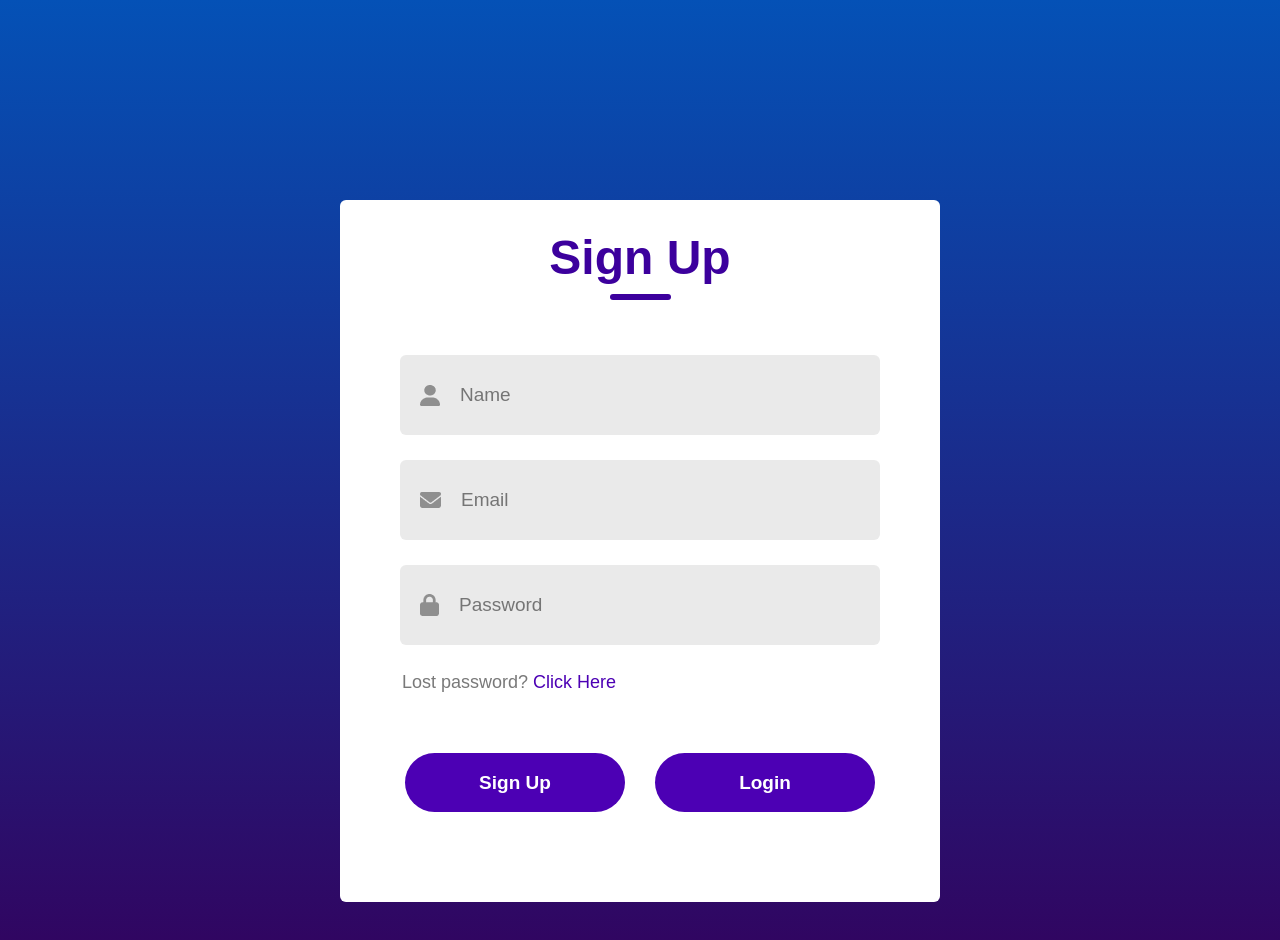
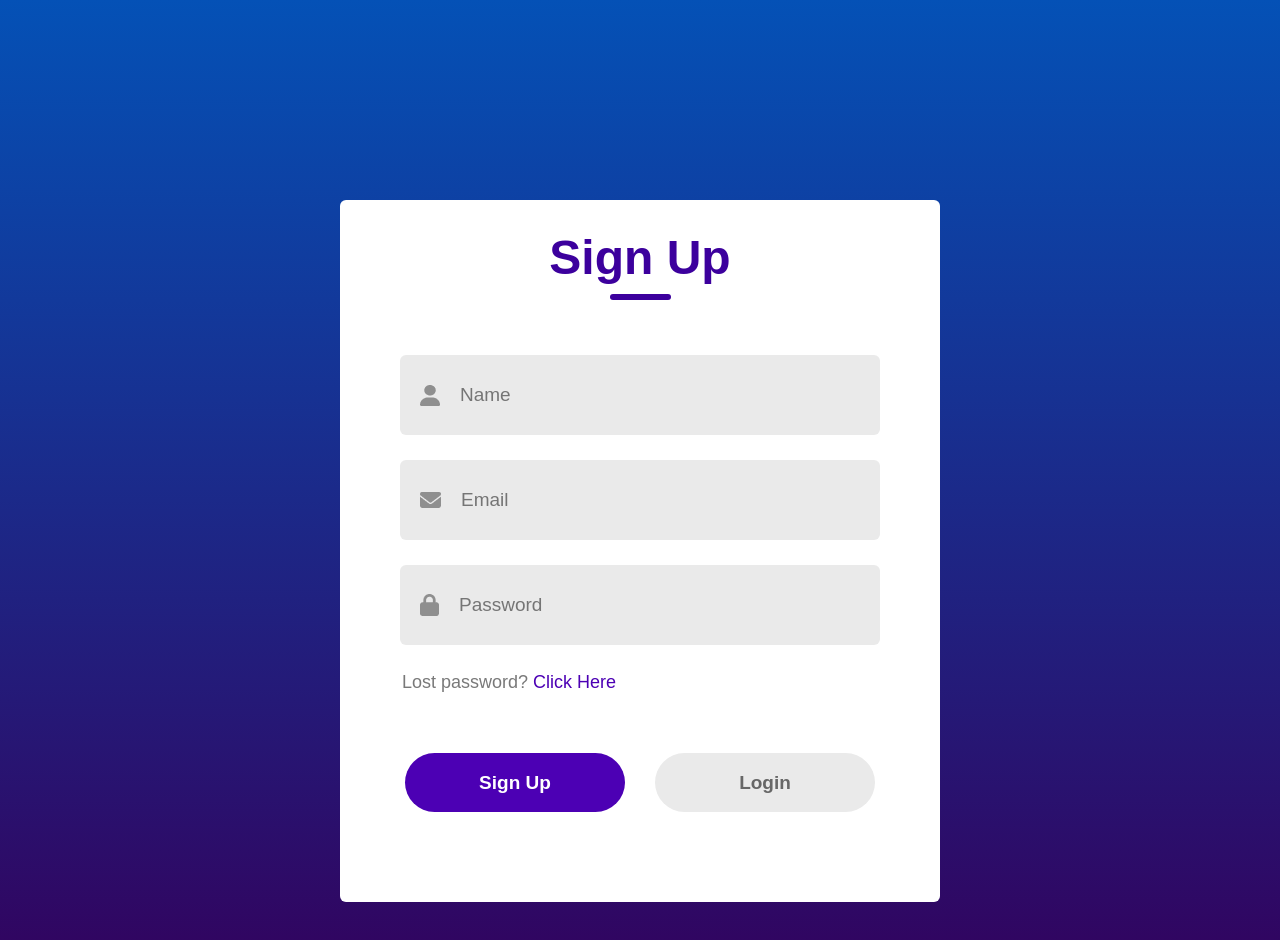
Before and after one commit to fmfahath/react-login-page, a React (Create React App) app: page / in a window 1280 px wide. Shown: the top 940 px of the page. Built offline with nearby package versions, Linux system fonts and the light colour scheme.

Commit message:
useState created

```diff
--- a/src/components/LoginSignup/LoginSignup.css
+++ b/src/components/LoginSignup/LoginSignup.css
@@ -104,3 +104,8 @@
     font-weight: 700;
     cursor: pointer;
 }
+
+.gray{
+    background-color: #eaeaea;
+    color: #676767;
+}
--- a/src/components/LoginSignup/LoginSignup.jsx
+++ b/src/components/LoginSignup/LoginSignup.jsx
@@ -1,15 +1,21 @@
-import React from 'react';
+import React, { useState } from 'react';
 import './LoginSignup.css';
 
 import user_icon from '../assets/person.png';
 import email_icon from '../assets/email.png';
 import password_icon from '../assets/password.png';
+import { act } from 'react-dom/test-utils';
 
 const LoginSignup = () => {
+
+    const [action, setAction] = useState("Sign Up");
+
+
+
   return (
     <div className='container'>
         <div className='header'>
-            <div className='text'>Sign Up</div>
+            <div className='text'>{action}</div>
             <div className='underline'></div>
         </div>
         <div className='inputs'>
@@ -30,8 +36,8 @@
             Lost password? <span>Click Here</span>
         </div>
         <div className='submit-container'>
-            <div className='submit'>Sign Up</div>
-            <div className='submit'>Login</div>
+            <div className={action === "Login" ? "submit gray" : "submit"}>Sign Up</div>
+            <div className={action === "Sign Up" ? "submit gray" : "submit"}>Login</div>
         </div>
     </div>
   )
```
